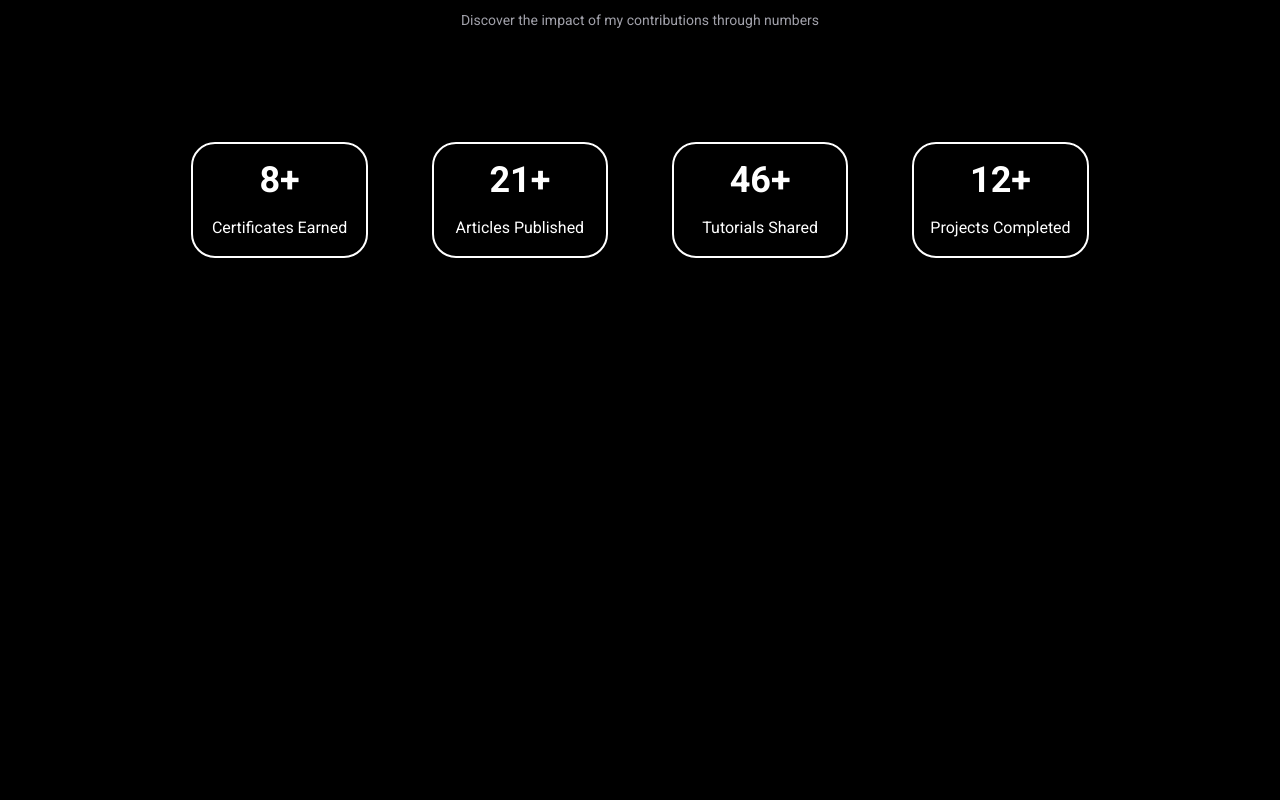
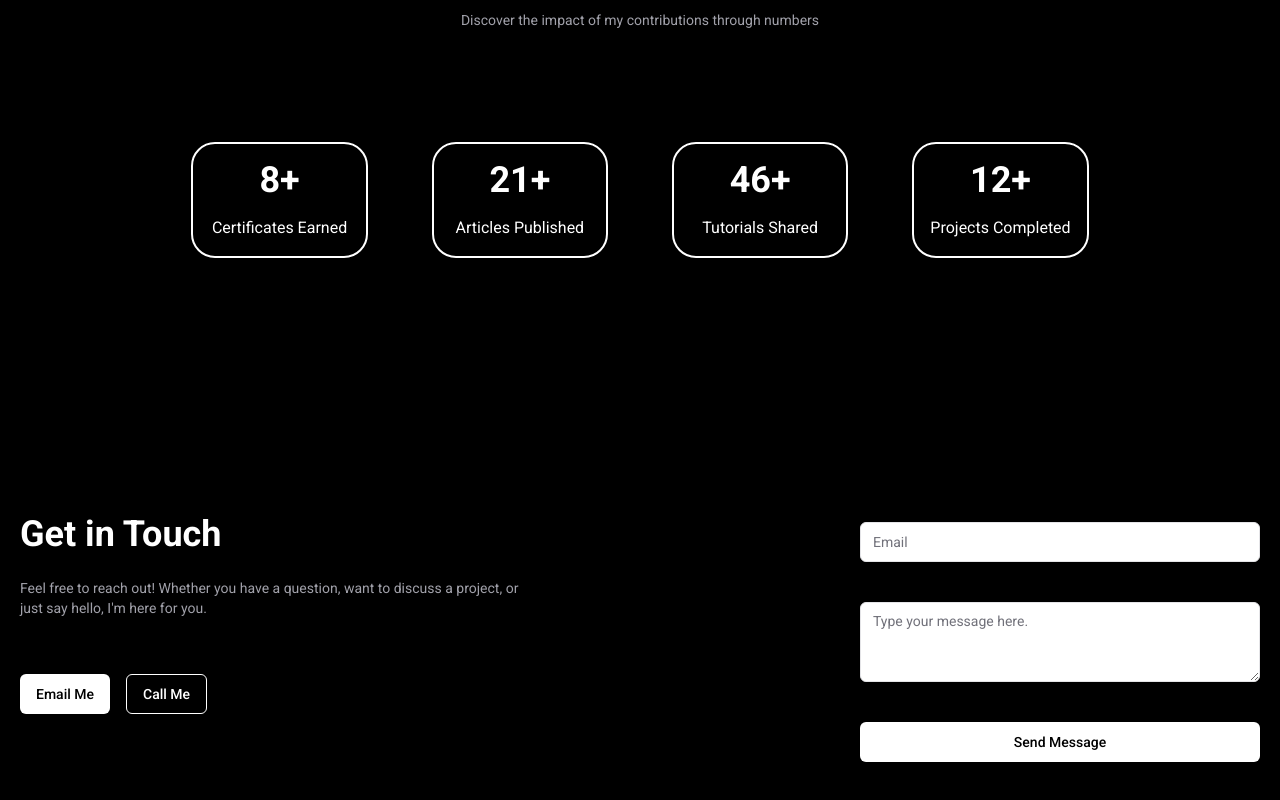
Before and after one commit to arentalb/modern-portfolio, a React (Vite) app: page / in a window 1280 px wide. Shown: the part 4808-5608 px from the top of the page. Before the commit the page ends 5194 px from the top, so only its background shows below. Built offline with nearby package versions, Linux system fonts and the light colour scheme.

Commit message:
Design the CallToAction section

```diff
--- /dev/null
+++ b/src/components/common/ui/input.tsx
@@ -0,0 +1,25 @@
+import * as React from "react"
+
+import { cn } from "@/lib/utils"
+
+export interface InputProps
+  extends React.InputHTMLAttributes<HTMLInputElement> {}
+
+const Input = React.forwardRef<HTMLInputElement, InputProps>(
+  ({ className, type, ...props }, ref) => {
+    return (
+      <input
+        type={type}
+        className={cn(
+          "flex h-10 w-full rounded-md border border-input bg-background px-3 py-2 text-sm ring-offset-background file:border-0 file:bg-transparent file:text-sm file:font-medium placeholder:text-muted-foreground focus-visible:outline-none focus-visible:ring-2 focus-visible:ring-ring focus-visible:ring-offset-2 disabled:cursor-not-allowed disabled:opacity-50",
+          className
+        )}
+        ref={ref}
+        {...props}
+      />
+    )
+  }
+)
+Input.displayName = "Input"
+
+export { Input }
--- /dev/null
+++ b/src/components/common/ui/textarea.tsx
@@ -0,0 +1,24 @@
+import * as React from "react"
+
+import { cn } from "@/lib/utils"
+
+export interface TextareaProps
+  extends React.TextareaHTMLAttributes<HTMLTextAreaElement> {}
+
+const Textarea = React.forwardRef<HTMLTextAreaElement, TextareaProps>(
+  ({ className, ...props }, ref) => {
+    return (
+      <textarea
+        className={cn(
+          "flex min-h-[80px] w-full rounded-md border border-input bg-background px-3 py-2 text-sm ring-offset-background placeholder:text-muted-foreground focus-visible:outline-none focus-visible:ring-2 focus-visible:ring-ring focus-visible:ring-offset-2 disabled:cursor-not-allowed disabled:opacity-50",
+          className
+        )}
+        ref={ref}
+        {...props}
+      />
+    )
+  }
+)
+Textarea.displayName = "Textarea"
+
+export { Textarea }
--- /dev/null
+++ b/src/components/layout/home/CallToAction.tsx
@@ -0,0 +1,34 @@
+import { Button } from "@/components/common/ui/button.tsx";
+import { Input } from "@/components/common/ui/input.tsx";
+import { Textarea } from "@/components/common/ui/textarea.tsx";
+
+export function CallToAction() {
+  return (
+    <section className=" px-5   py-32 md:max-w-[1400px] mx-auto ">
+      <div className={"grid grid-cols-1 sm:grid-cols-2 justify-end"}>
+        <div
+          className={
+            "flex justify-center flex-col items-center mb-14 sm:items-start text-center sm:text-start"
+          }
+        >
+          <h1 className={"text-4xl font-bold mb-6 "}>Get in Touch</h1>
+          <p className={"text-sm  text-gray-primary mb-14 sm:max-w-[500px] "}>
+            Feel free to reach out! Whether you have a question, want to discuss
+            a project, or just say hello, I'm here for you.{" "}
+          </p>
+          <div className={"flex gap-4"}>
+            <Button>Email Me</Button>
+            <Button variant={"outline"}>Call Me</Button>
+          </div>
+        </div>
+        <div className={"sm:flex justify-end "}>
+          <div className={"flex justify-center flex-col gap-10 sm:w-[400px] "}>
+            <Input type="email" placeholder="Email" />
+            <Textarea placeholder="Type your message here." />
+            <Button>Send Message</Button>
+          </div>
+        </div>
+      </div>
+    </section>
+  );
+}
--- a/src/pages/HomePage.tsx
+++ b/src/pages/HomePage.tsx
@@ -7,6 +7,7 @@ import { ProjectSection } from "@/components/layout/home/ProjectSection.tsx";
 import { ExperienceSection } from "@/components/layout/home/ExperienceSection.tsx";
 import { CertificateSection } from "@/components/layout/home/CertificateSection.tsx";
 import { StatisticsSection } from "@/components/layout/home/StatisticsSection.tsx";
+import { CallToAction } from "@/components/layout/home/CallToAction.tsx";
 
 export function HomePage() {
   return (
@@ -21,6 +22,7 @@ export function HomePage() {
       <BrightCurvedLine direction={"down"} />
       <CertificateSection />
       <StatisticsSection />
+      <CallToAction />
     </>
   );
 }
```
